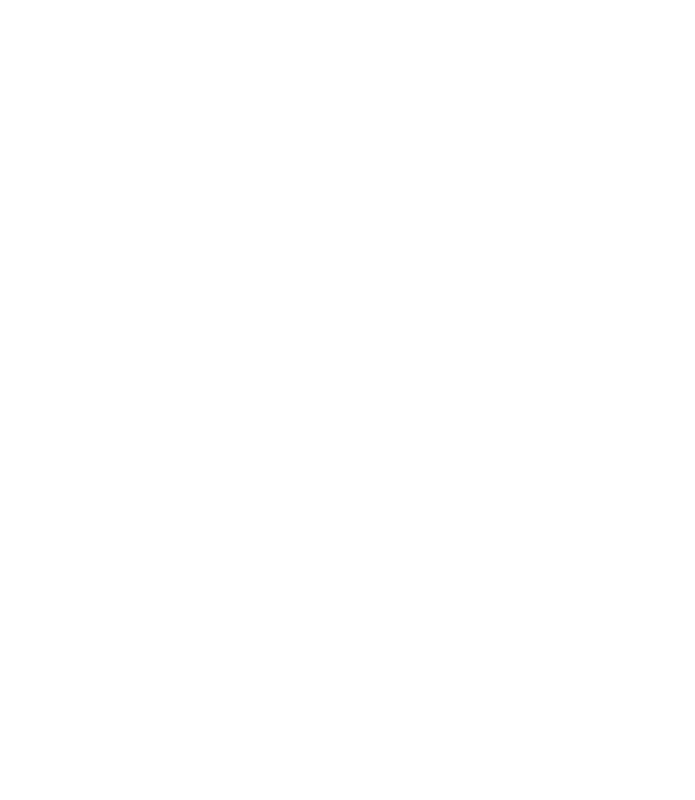
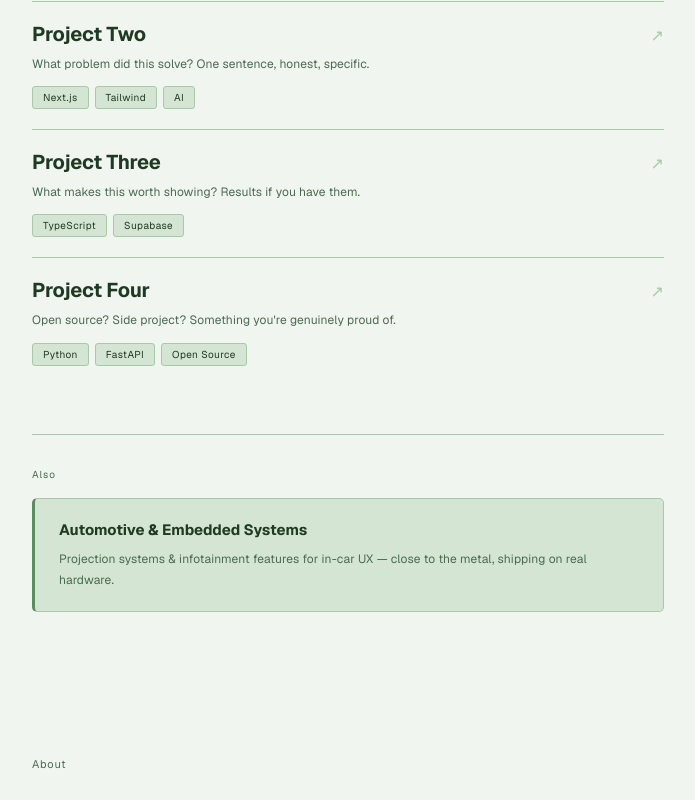
Before and after one commit to tanuushree/tanushree.xyz, a Next.js app: page / in a window 1280 px wide. Shown: the part 740-1540 px from the top of the page, without its empty margins (292-987 px from the left). Before the commit the page ends 800 px from the top, so only its background shows below. Built offline with nearby package versions, Linux system fonts and the light colour scheme.

Commit message:
chore: update landing page components

```diff
--- a/src/app/page.tsx
+++ b/src/app/page.tsx
@@ -2,11 +2,14 @@
 import About from "../components/About";
 import Navbar from "@/components/Navbar";
 import Hero from "@/components/Hero";
+import Work from "@/components/Work";
 
 export default function Home() {
   return (
     <div >
       <Hero />
+      <Work />
+      <About />
     </div>
   );
 }
```
